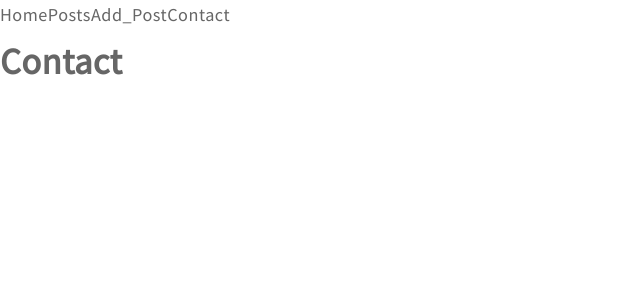
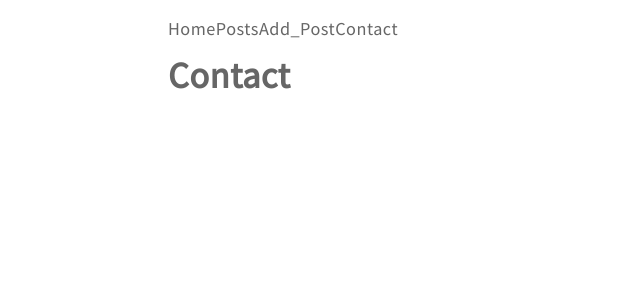
Before and after one commit to MegDeri/mern30_7, a React (Create React App) app in the folder client/: page /contact in a window 1280 px wide. Shown: the top 300 px of the page, without its empty margins (0-640 px from the left). Built offline with nearby package versions, Linux system fonts and the light colour scheme.

Commit message:
Add styles to main container

```diff
--- a/client/package.json
+++ b/client/package.json
@@ -7,6 +7,7 @@
     "react": "^16.9.0",
     "react-dom": "^16.9.0",
     "react-redux": "7.0.1",
+    "react-router-dom": "5.0.0",
     "react-scripts": "3.1.1",
     "redux": "4.0.1",
     "redux-thunk": "2.3.0"
--- a/client/src/components/layout/MainLayout/MainLayout.js
+++ b/client/src/components/layout/MainLayout/MainLayout.js
@@ -1,10 +1,13 @@
 import React from 'react';
+import PageContainer from '../PageContainer/PageContainer';
 import NavBar from '../../features/NavBar/NavBar';
 
 const MainLayout = ({ children }) => (
   <div>
-    <NavBar />
-    {children}
+    <PageContainer>
+      <NavBar />
+      {children}
+    </PageContainer>
   </div>
 );
 
```
Also changed, not shown: 1 other file (tests, documents, lock files or other folders).
